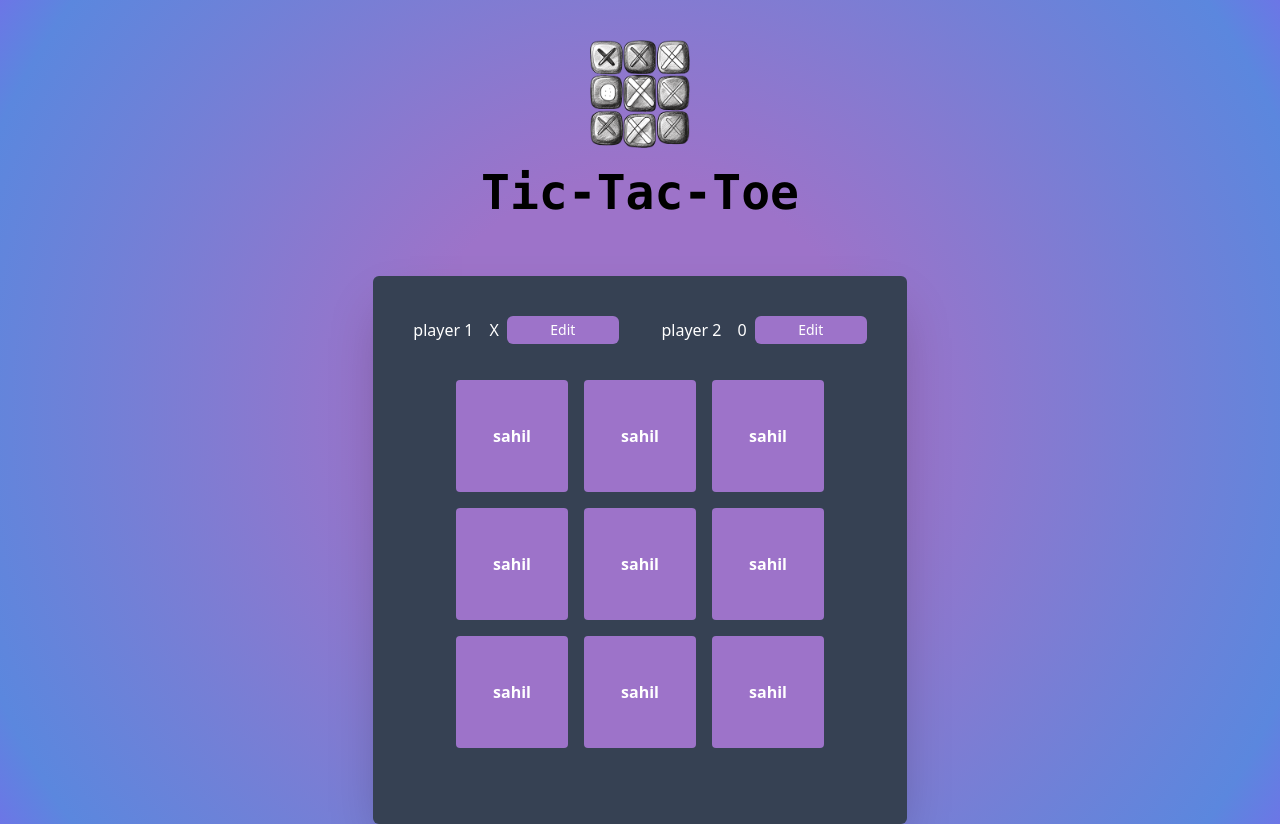
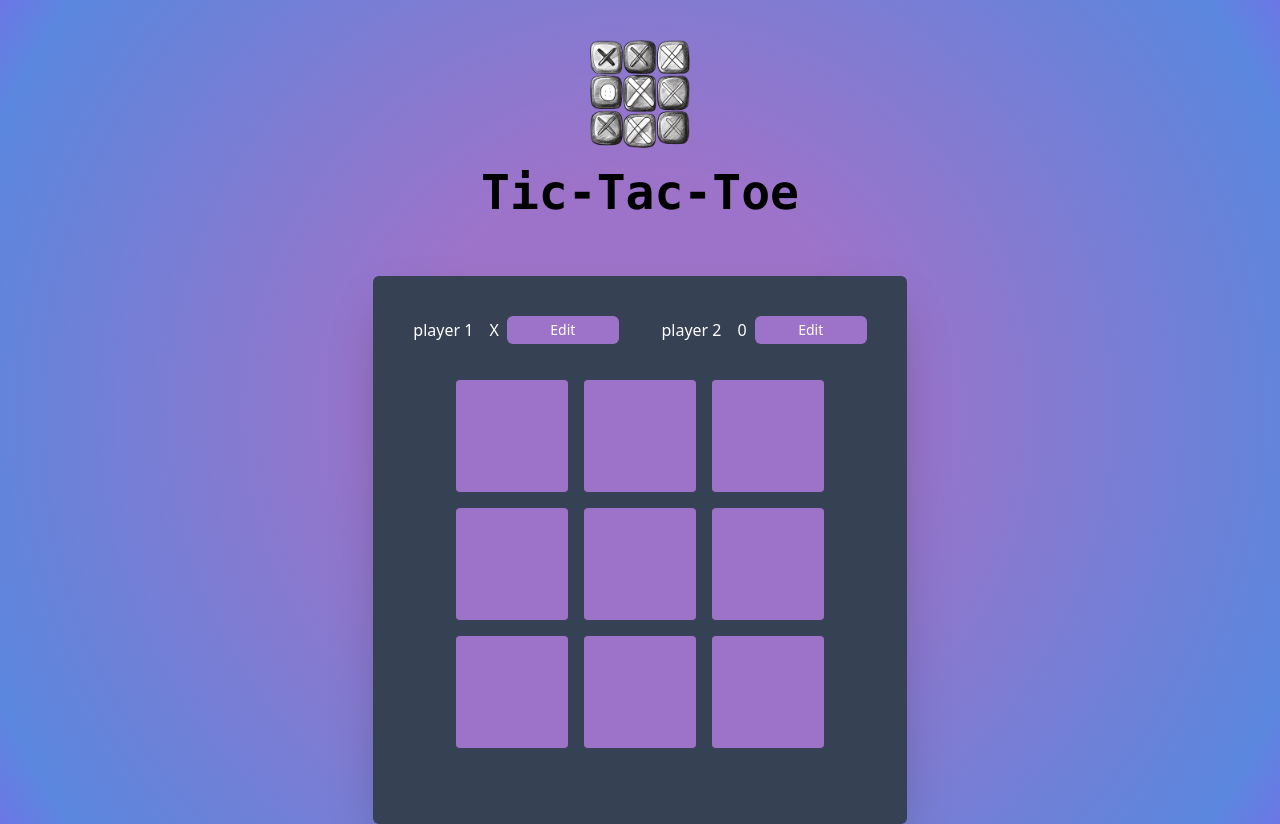
Before and after one commit to sahilstha123/udemy-react-practices, a React (Vite) app in the folder Tic-Tac-Toe/: page / in a window 1280 px wide. Built offline with nearby package versions, Linux system fonts and the light colour scheme.

Commit message:
complete the button click

```diff
--- a/Tic-Tac-Toe/src/components/Gameboard.jsx
+++ b/Tic-Tac-Toe/src/components/Gameboard.jsx
@@ -1,15 +1,26 @@
-import React from "react";
+import React, { useState } from "react";
 
 const initialGameboard = [
-  ["sahil", "sahil", "sahil"],
-  ["sahil", "sahil", "sahil"],
-  ["sahil", "sahil", "sahil"],
+  [null, null, null],
+  [null, null, null],
+  [null, null, null],
 ];
 
 const Gameboard = () => {
+  const [gameBoard, setGameBoard] = useState(initialGameboard);
+
+  const handleOnClick = (rowIndex, colIndex) => {
+    setGameBoard((prevGameboard) => {
+      const updatedGameboard = prevGameboard.map(innerArry => [...innerArry]);
+      updatedGameboard[rowIndex][colIndex] = "X";
+      console.log(updatedGameboard);
+      return updatedGameboard;
+    });
+  };
+
   return (
     <ol className="flex flex-col items-center gap-4 m-9">
-      {initialGameboard.map((row, rowIndex) => (
+      {gameBoard.map((row, rowIndex) => (
         <li key={rowIndex}>
           <ol className="flex gap-4">
             {row.map((playerSymbol, colIndex) => (
@@ -19,10 +30,12 @@ const Gameboard = () => {
                     primary-color text-white font-semibold
                     w-16 h-16 sm:w-20 sm:h-20 md:w-24 md:h-24 lg:w-28 lg:h-28
                     flex items-center justify-center
-                     rounded
+                    rounded
                     transition-transform hover:scale-105
                     cursor-pointer
+                    text-4xl font-serif
                   "
+                  onClick={() => handleOnClick(rowIndex, colIndex)}
                 >
                   {playerSymbol}
                 </button>
```
